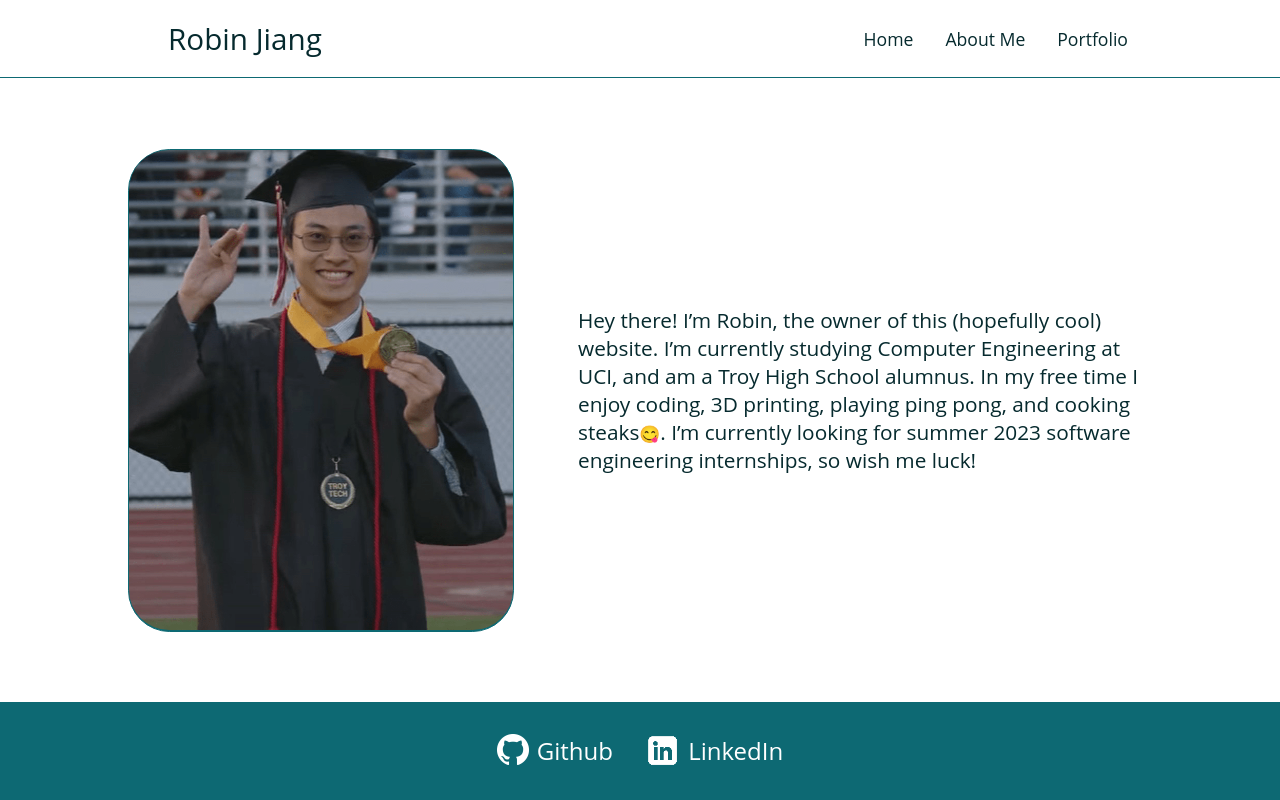
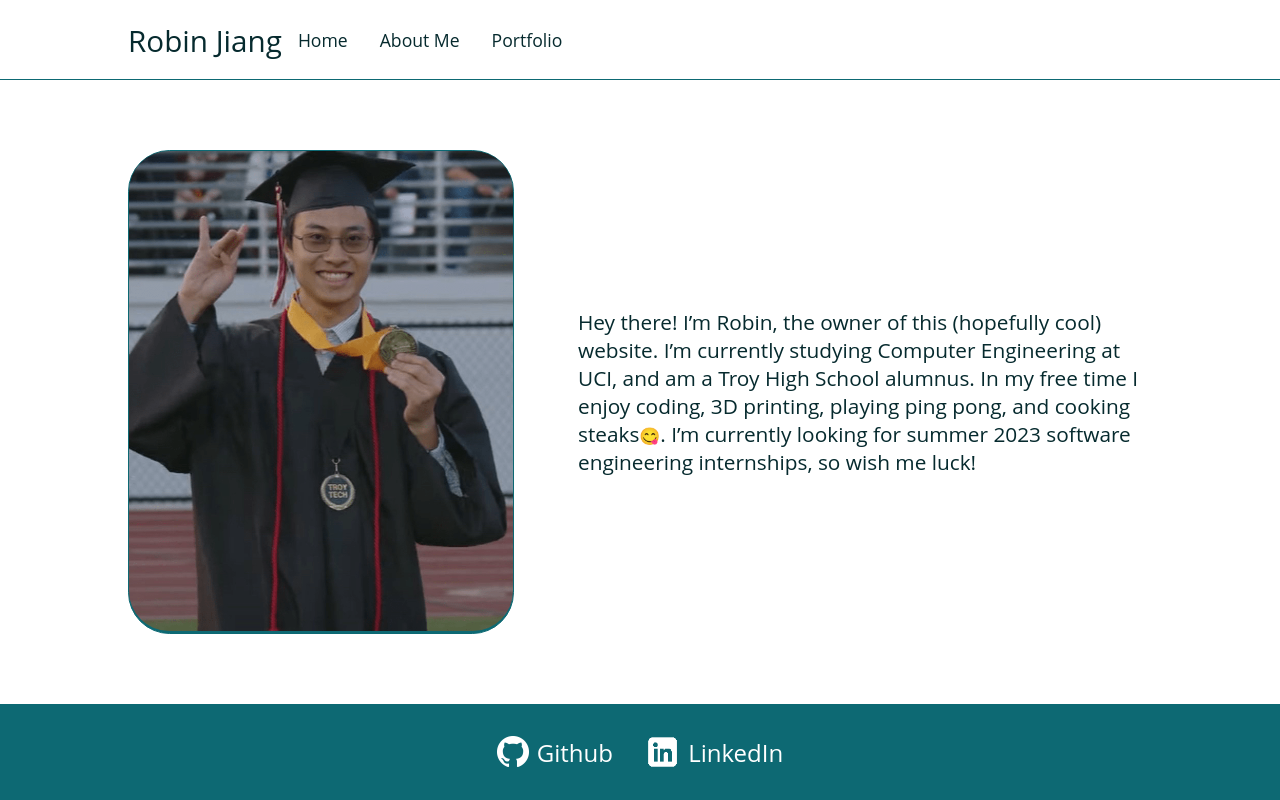
Before and after one commit to robinjiang6/robinjiang6.github.io, a React (Create React App) app: page /about in a window 1280 px wide. Built offline with nearby package versions, Linux system fonts and the light colour scheme.

Commit message:
navbar work in progress, removed ability to highlight navbar and footer and about picture

```diff
--- a/src/App.css
+++ b/src/App.css
@@ -6,7 +6,8 @@
     --hover: #F5F5F5;
     --background: #FFF;
     --navbar-height: 80px;
-    --home_height: calc(100vh - var(--navbar-height) - 6rem);
+    --footer-height: 6rem;
+    --home_height: calc(100vh - var(--navbar-height) - var(--footer-height));
 }
 *{
     box-sizing: border-box;
--- a/src/components/Footer.css
+++ b/src/components/Footer.css
@@ -1,5 +1,6 @@
 .footer-container{
     --size: clamp(0.5rem, 2rem, 10vw);
+    user-select: none;
     position: relative;
     bottom: 0;
     left: 0;
--- a/src/components/Navbar.css
+++ b/src/components/Navbar.css
@@ -3,46 +3,37 @@
     user-select: none;
 }
 .navbar{
+    user-select: none;
     background: var(--background);
-    height: calc(var(--navbar-height) - 0.1rem);
+    height: calc(var(--navbar-height));
     border-bottom: 0.1rem solid var(--base);
-    display: flex;
-    justify-content: center;
-    align-items: center;
-    font-size: 1.2rem;
-    position: sticky;
     top: 0;
     z-index: 999;
 }
-
 .navbar-container{
     display: flex;
-    justify-content: center;
+    justify-content: flex-start;
     align-items: center;
     height: var(--navbar-height);
-    max-width: 90vw;
+    width: 100vw;
 }
 .navbar-name{
     color: var(--accent1);
-    justify-self: start;
-    margin-left: 2rem;
-    min-width: 13rem;
+    font-size: clamp(0px, 1.85rem, 12vw);
+    text-decoration: none;
+    margin-left: clamp(0px, 20rem, 10vw);
     cursor: pointer;
-    text-decoration: none;
-    font-size: 1.85rem;
-    display: flex;
-    align-items: center;
 }
-
 .nav-menu{
     display: grid;
     grid-template-columns: repeat(5,auto);
     grid-gap:  0rem;
     list-style: none;
     text-align: center;
-    width: 70vw;
-    justify-content: end;
     margin-right: 0;
+}
+.nav-spacer{
+    flex-grow: 1;
 }
 .nav-item{
     height: var(--navbar-height);
@@ -65,7 +56,6 @@
 #menuLines{
     color: var(--text);
 }
-
 .nav-links-mobile{
     display: none;
 }
@@ -74,17 +64,6 @@
 }
 .content-blocker-active, .content-blocker{
     display: none;
-}
-@media screen and (max-width: 1300px){
-    .nav-menu{
-        display: grid;
-        grid-template-columns: repeat(5,auto);
-        grid-gap: 0rem;
-        list-style: none;
-        text-align: center;
-        width: 60vw;
-        justify-content: end;
-    }
 }
 @media screen and (max-width:960px){
     .nav-item{
@@ -103,7 +82,7 @@
         list-style: none;
         text-align: center;
         width: 100%;
-        height: 95vh;
+        height: calc(var(--home-height) + var(--footer-height));
         top: var(--navbar-height);
         left: -100%;
         opacity: 1;
@@ -123,7 +102,7 @@
         list-style: none;
         text-align: center;
         width: 100%;
-        height: 95vh;
+        height: calc(var(--home-height) + var(--footer-height));
         top: var(--navbar-height);
         left: 0;
         opacity: 1;
@@ -143,12 +122,6 @@
         border-bottom: none;
         border-radius: 0;
         transition: all 0.15s ease;
-    }
-    .navbar-name{
-        position: absolute;
-        top: 0;
-        left: 0;
-        transform: translate(25%, 50%);
     }
     .menu-icon {
         display: block;
@@ -186,12 +159,3 @@
         transition: all 0.5s ease;
     }
 }
-
-@media screen and (max-width:430px){
-    .navbar-name{
-        position: absolute;
-        top: 0;
-        left: 0;
-        transform: translate(0%, 50%);
-    }
-}
--- a/src/components/Navbar.jsx
+++ b/src/components/Navbar.jsx
@@ -33,6 +33,7 @@ function Navbar() {
               <Link to="/" className="navbar-name" onClick={closeMobileMenu}>
                 Robin Jiang
               </Link>
+              <div className='nav-menu-container'>
                 <div className='menu-icon' onClick={handleClick}>
                   <img src = {click ? '/images/menuXGreen.png':'/images/menuLinesGreen.png'} alt = "menu" id = {click ? 'menuX':'menuLines'}/>
                 </div>
@@ -55,6 +56,7 @@ function Navbar() {
                   </li>
                 </ul>
               </div>
+            </div>
         </nav>
     </div>
   )
--- a/src/components/pages/About.css
+++ b/src/components/pages/About.css
@@ -19,6 +19,7 @@
     margin-right: clamp(2vw, 5vw, 10vw);
 }
 .about-picture{
+    user-select: none;
     height: var(--pic-height);
     border-radius: 5vh;
     background-color: var(--base);
```
Lines whose indentation alone changed are shown as unchanged.
